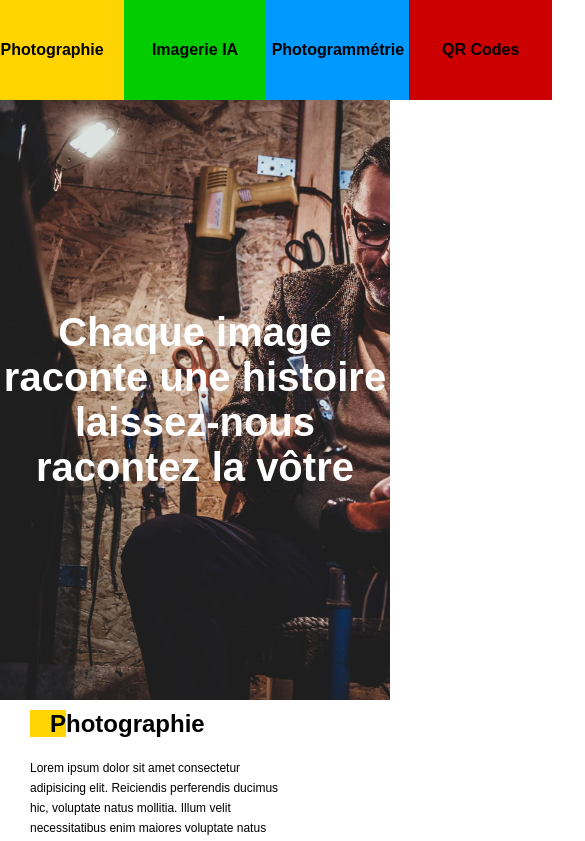
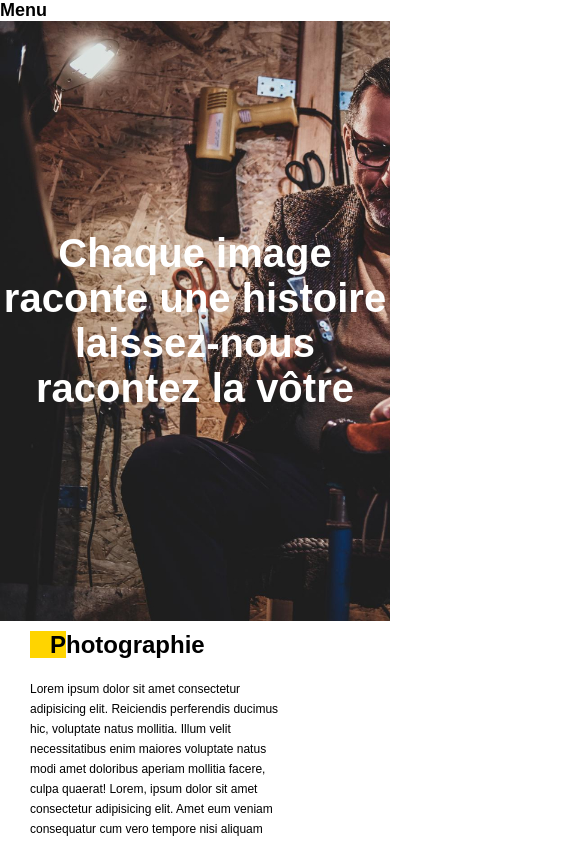
Before and after one commit to JfraZ08/front_Pixel_Reality, a Vue app: page / in a window 390 px wide. Shown: the top 841 px of the page, 585 px wide, since content can reach past the window. Built offline with nearby package versions, Linux system fonts and the light colour scheme.

Commit message:
reponsive home

```diff
--- a/src/App.vue
+++ b/src/App.vue
@@ -2,7 +2,10 @@
   <div id="app">
     <header>
       <nav>
-        <ul>
+        <div class="menu-toggle" @click="toggleMenu">
+          Menu
+        </div>
+        <ul :class="{'nav-links': true, 'open': isMenuOpen}">
           <!-- <li class="imgheader">
             <RouterLink to="/"><img src="../../public/images/Logo_PR.png" alt="Logo"></RouterLink>
           </li> -->
@@ -25,12 +28,25 @@
 </template>
 
 <script>
+import { ref } from 'vue';
 import { RouterLink, RouterView } from 'vue-router';
 
 export default {
   components: {
     RouterLink,
     RouterView
+  },
+  setup() {
+    const isMenuOpen = ref(false);
+
+    const toggleMenu = () => {
+      isMenuOpen.value = !isMenuOpen.value;
+    };
+
+    return {
+      isMenuOpen,
+      toggleMenu
+    };
   }
 };
 </script>
@@ -43,16 +59,31 @@ header {
     width: 100%;
     height: auto;
 }
+
 nav {
-  width: 1000px;
+    width: 100%;
+    max-width: 1000px;
+    display: flex;
+    justify-content: space-between;
+    align-items: center;
+    position: relative;
 }
-nav ul {
-  width: 100%;
+
+.menu-toggle {
+    display: none;
+    cursor: pointer;
+    font-size: 18px;
+    font-weight: bold;
+}
+
+.nav-links {
     display: flex;
     justify-content: space-around;
     margin: 0;
     padding: 0;
+    width: 100%;
 }
+
 li {
     list-style-type: none;
     width: 145px;
@@ -63,14 +94,17 @@ li {
     margin: 0;
     font-weight: bold;
 }
+
 header a {
     text-decoration: none;
     color: black;
 }
+
 .imgheader img {
     width: 80px;
     height: 100px;
 }
+
 .enterpriseheader a {
     color: white;
 }
@@ -78,15 +112,19 @@ header a {
 .enterpriseheader {
     background-color: black;
 }
+
 .photographieheader {
     background-color: #FFD400;
 }
+
 .imagerieiaheader {
     background-color: #00CC00;
 }
+
 .photogrammetrieheader {
     background-color: #0099FF;
 }
+
 .qrcodeheader {
     background-color: #CC0000;
 }
@@ -102,4 +140,30 @@ footer {
 footer p {
   color: white;
 }
+
+/* Responsive Styles */
+@media (max-width: 768px) {
+    .menu-toggle {
+        display: block;
+    }
+
+    .nav-links {
+        position: absolute;
+        top: 100%;
+        left: 0;
+        width: 100%;
+        flex-direction: column;
+        background-color: white;
+        display: none;
+    }
+
+    .nav-links.open {
+        display: flex;
+    }
+
+    li {
+        width: 100%;
+        height: auto;
+    }
+}
 </style>
```
Lines whose indentation alone changed are shown as unchanged.
